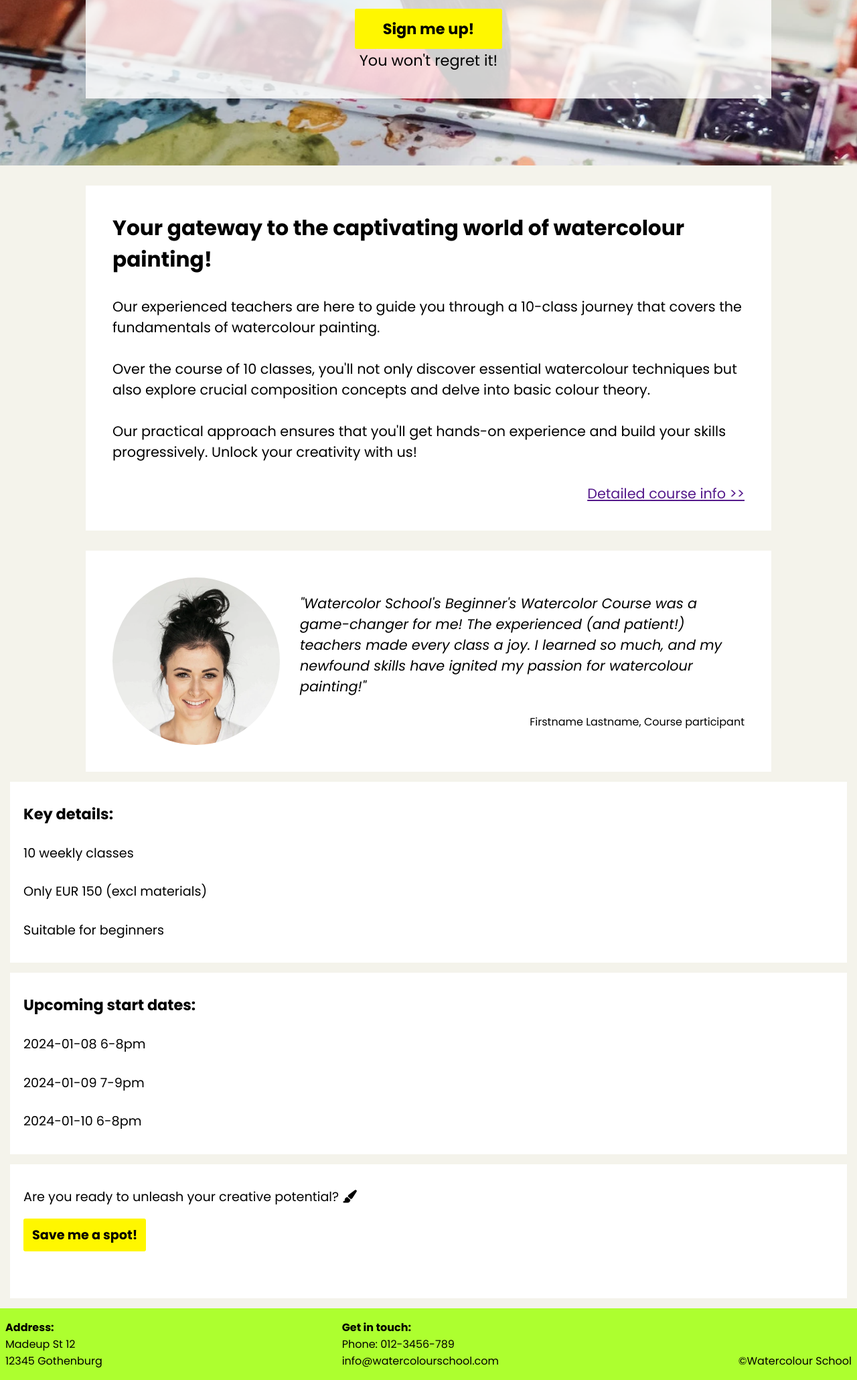
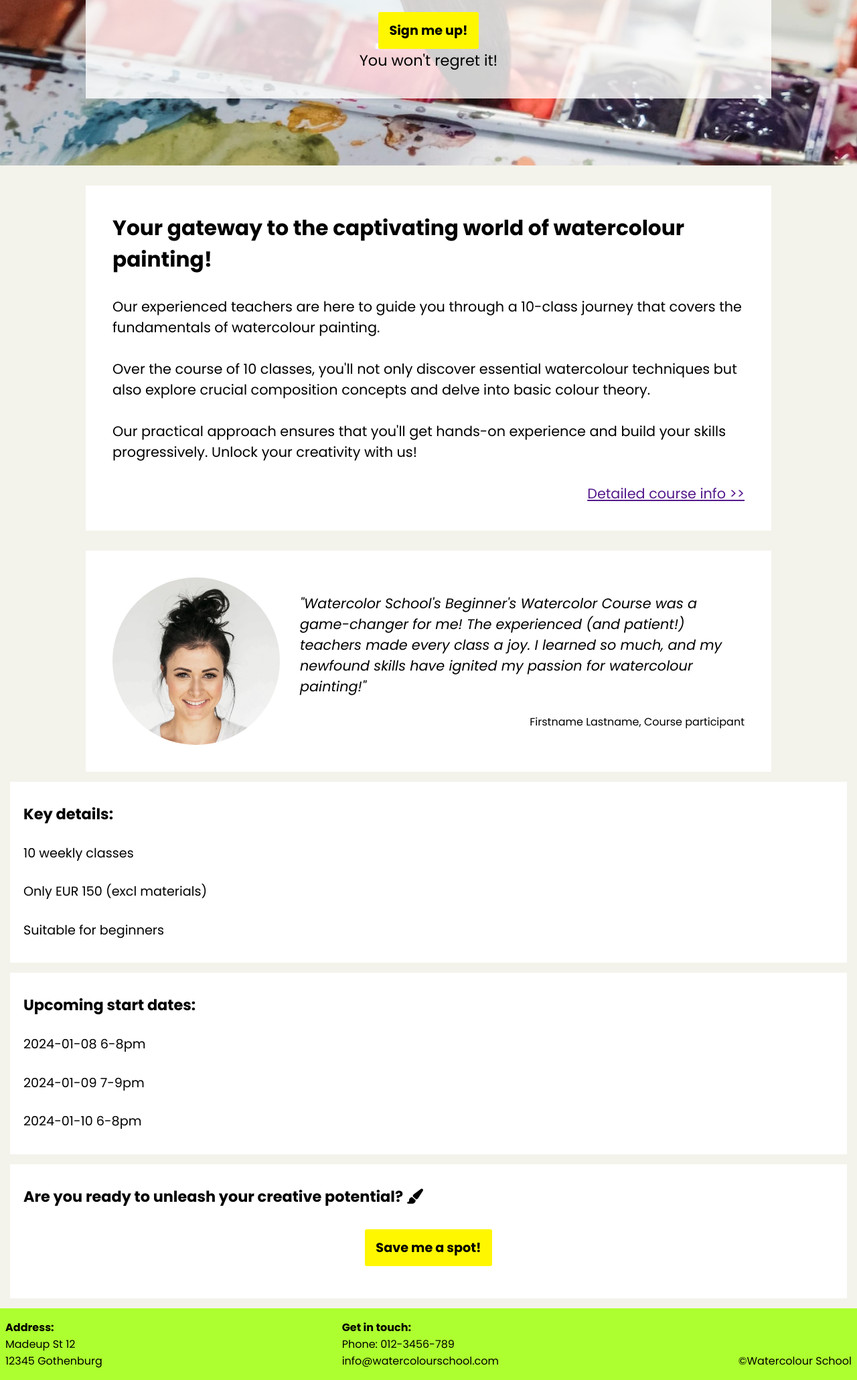
Before and after one commit to johannacarolinep/watercolour-school, a plain HTML site: page index.html in a window 1280 px wide. Shown: the part 412-2472 px from the top of the page at 67% size. Drawn offline with Linux system fonts and the light colour scheme; a web font is replaced by a local one.

Commit message:
Update styles to center buttons

```diff
--- a/assets/css/style.css
+++ b/assets/css/style.css
@@ -36,6 +36,13 @@ button:hover {
 
 button:active {
     box-shadow: 2px 2px 5px rgb(76, 74, 74);
+}
+
+.button-center {
+    display: flex;
+    flex-direction: column;
+    align-items: center;
+    margin-top: 20px;
 }
 
 /*Header*/
@@ -140,17 +147,9 @@ main {
     bottom: 100px;
 }
 
-.hero-button {
-    margin-top: 30px;
-    display: flex;
-    flex-direction: column;
-    align-items: center;
-}
-
 .hero-button button {
     width: 200px;
 }
-
 
 /*Course overview section*/
 .text-section {
@@ -188,7 +187,7 @@ main {
 }
 
 /*Info box section*/
-.info-box-section div {
+.info-box-div {
     background-color: #ffffff;
     padding: 20px;
     margin: 15px;
@@ -197,8 +196,13 @@ main {
     line-height: 300%;
 }
 
-.date-list ol {
+.info-box-div ol {
     list-style-type: none;
+}
+
+.big-bold-text {
+    font-weight: 700;
+    font-size: 1.4rem;
 }
 
 /*Footer*/
@@ -216,6 +220,11 @@ footer address {
 
 /*Media query for tablets, screen size >= 768px */
 @media screen and (min-width: 768px) {
+
+    /*General styles*/
+    button {
+        padding: 13px 16px;
+    }
 
     /*Header*/
     header {
@@ -282,7 +291,6 @@ footer address {
 
     .hero-button button {
         width: 220px;
-        padding: 13px 16px;
         font-size: 1.4rem;
     }
 
--- a/index.html
+++ b/index.html
@@ -45,7 +45,7 @@
             <div id="text-overlay">
                 <h1>Join Watercolor School’s Beginner’s Course!</h1>
                 <span>Explore the world of watercolours with us.</span>
-                <div class="hero-button">
+                <div class="button-center">
                     <button>Sign me up!</button>
                     <span>You won't regret it!</span>
                 </div>
@@ -86,14 +86,13 @@
 
         <!--Info box section-->
         <section class="info-box-section">
-            <div>
-
+            <div class="info-box-div">
                 <h3>Key details:</h3>
                 <p>10 weekly classes</p>
                 <p>Only EUR 150 (excl materials)</p>
                 <p>Suitable for beginners</p>
             </div>
-            <div class="date-list">
+            <div class="info-box-div">
                 <h3>Upcoming start dates:</h3>
                 <ol>
                     <li>2024-01-08 6-8pm</li>
@@ -101,9 +100,12 @@
                     <li>2024-01-10 6-8pm</li>
                 </ol>
             </div>
-            <div>
-                <p>Are you ready to unleash your creative potential? <i class="fa-solid fa-paintbrush"></i></p>
-                <button>Save me a spot!</button>
+            <div class="info-box-div">
+                <p class="big-bold-text">Are you ready to unleash your creative potential? <i
+                        class="fa-solid fa-paintbrush"></i></p>
+                <div class="button-center">
+                    <button>Save me a spot!</button>
+                </div>
             </div>
         </section>
 
```
